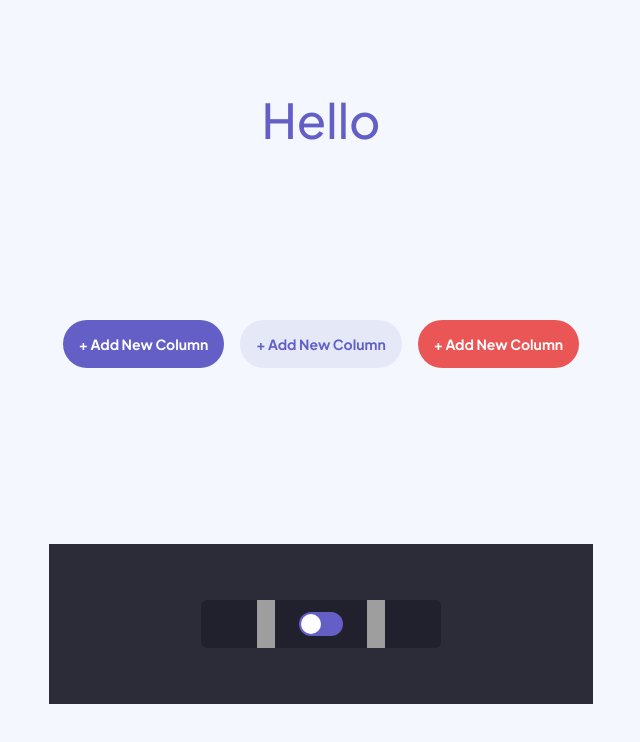
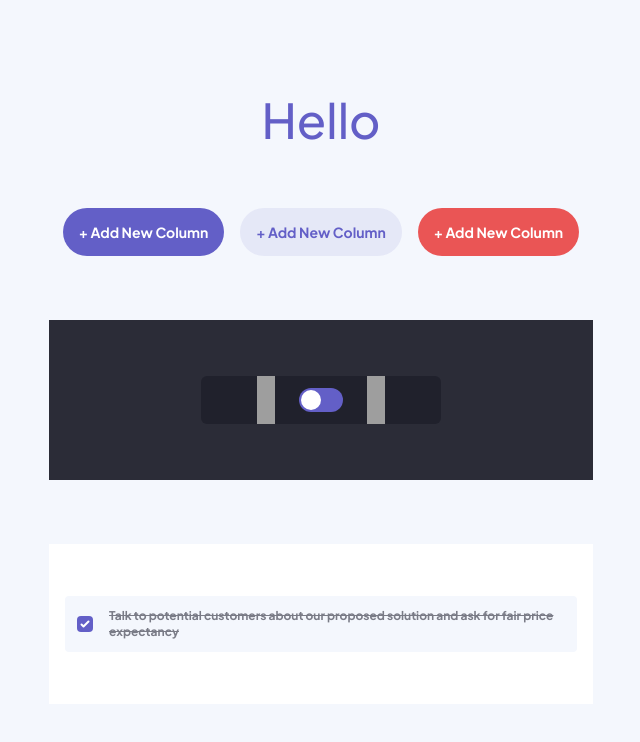
Before and after one commit to BrunoAST/kanban, a Next.js app: page / in a window 1280 px wide. Shown: the top 742 px of the page, without its empty margins (319-959 px from the left). Built offline with nearby package versions, Linux system fonts and the light colour scheme; grey boxes are pictures that could not be loaded.

Commit message:
feat: create checkbox component

```diff
--- a/package.json
+++ b/package.json
@@ -24,6 +24,7 @@
     "typescript": "5.1.6"
   },
   "devDependencies": {
+    "@tailwindcss/forms": "^0.5.4",
     "git-conventional-commits": "^2.6.5"
   }
 }
--- a/src/app/page.tsx
+++ b/src/app/page.tsx
@@ -2,6 +2,7 @@
 
 import Button from '@/lib/button';
 import ToggleTheme from '@/lib/toggle-theme';
+import Checkbox from '@/lib/checkbox';
 
 export default function Home() {
   return (
@@ -17,6 +18,13 @@ export default function Home() {
       <div className="flex gap-4 h-40 w-1/2 bg-grey-500 items-center justify-center">
         <ToggleTheme />
       </div>
+
+      <div className="bg-white dark:bg-grey-500 flex gap-4 h-40 w-1/2 items-center justify-center px-4">
+        <Checkbox
+          label="Talk to potential customers about our proposed solution and ask for fair price expectancy"
+          checked
+        />
+      </div>
     </main>
   );
 }
--- /dev/null
+++ b/src/lib/checkbox/index.tsx
@@ -0,0 +1,28 @@
+import { InputHTMLAttributes } from 'react';
+
+type CheckboxProps = & InputHTMLAttributes<HTMLInputElement> & {
+  label: string;
+};
+
+export default function Checkbox({ label, ...rest }: CheckboxProps) {
+  return (
+    <div className="w-full inline-flex items-center gap-4 p-3 rounded duration-300
+      bg-grey-100 hover:bg-purple-150 dark:hover:bg-purple-150 dark:bg-grey-600"
+    >
+      <input
+        id="checkbox"
+        type="checkbox"
+        className="form-checkbox peer h-4 w-4 checked:text-purple-200 bg-white rounded border-grey-250
+          [&:not(:checked)]:dark:bg-grey-500 focus:ring-purple-200 focus:ring-2 focus:ring-offset-1"
+        {...rest}
+      />
+      <label
+        htmlFor="checkbox"
+        className="text-xs font-bold text-grey-700 dark:text-white peer-checked:line-through
+          peer-checked:text-grey-700 peer-checked:opacity-50 dark:peer-checked:text-white"
+      >
+        {label}
+      </label>
+    </div>
+  );
+}
--- a/tailwind.config.js
+++ b/tailwind.config.js
@@ -25,6 +25,7 @@ module.exports = {
       grey: {
         100: '#F4F7FD',
         200: '#E4EBFA',
+        250: 'rgba(130, 143, 163, .25)',
         300: '#828FA3',
         400: '#3E3F4E',
         500: '#2B2C37',
@@ -35,8 +36,13 @@ module.exports = {
         100: '#FF9898',
         200: '#EA5555'
       },
-      white: '#fff'
+      white: '#fff',
+      transparent: 'transparent',
     },
   },
-  plugins: [],
+  plugins: [
+    require('@tailwindcss/forms')({
+    strategy: 'class',
+  }),
+  ],
 };
```
Also changed, not shown: 1 other file (tests, documents, lock files or other folders).
